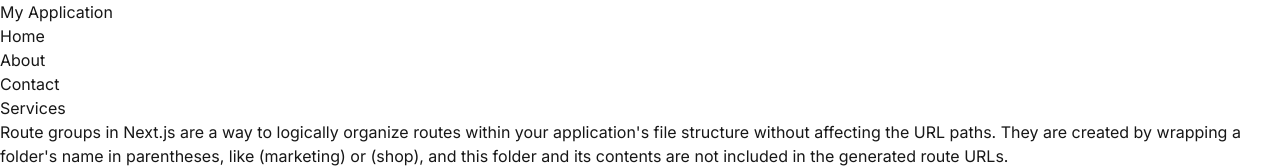
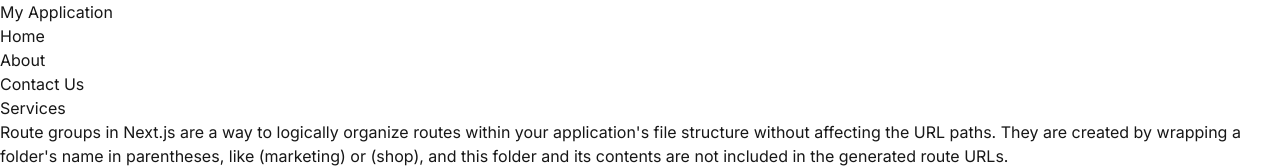
Before and after one commit to ShyamMatam/nextjs1, a Next.js app: page / in a window 1280 px wide. Shown: the top 168 px of the page. Built offline with nearby package versions, Linux system fonts and the light colour scheme.

Commit message:
Update Header.js

```diff
--- a/src/components/Header.js
+++ b/src/components/Header.js
@@ -9,7 +9,7 @@ const Header = () => {
             <ul className="flex space-x-4">
                 <li><a href="/" className="hover:underline">Home</a></li>
                 <li><a href="/about" className="hover:underline">About</a></li>
-                <li><a href="/contact" className="hover:underline">Contact</a></li>
+                <li><a href="/contact" className="hover:underline">Contact Us</a></li>
                 <li><a href="#" className='hover:underline'>Services</a></li>
             </ul>
             </nav>
```
